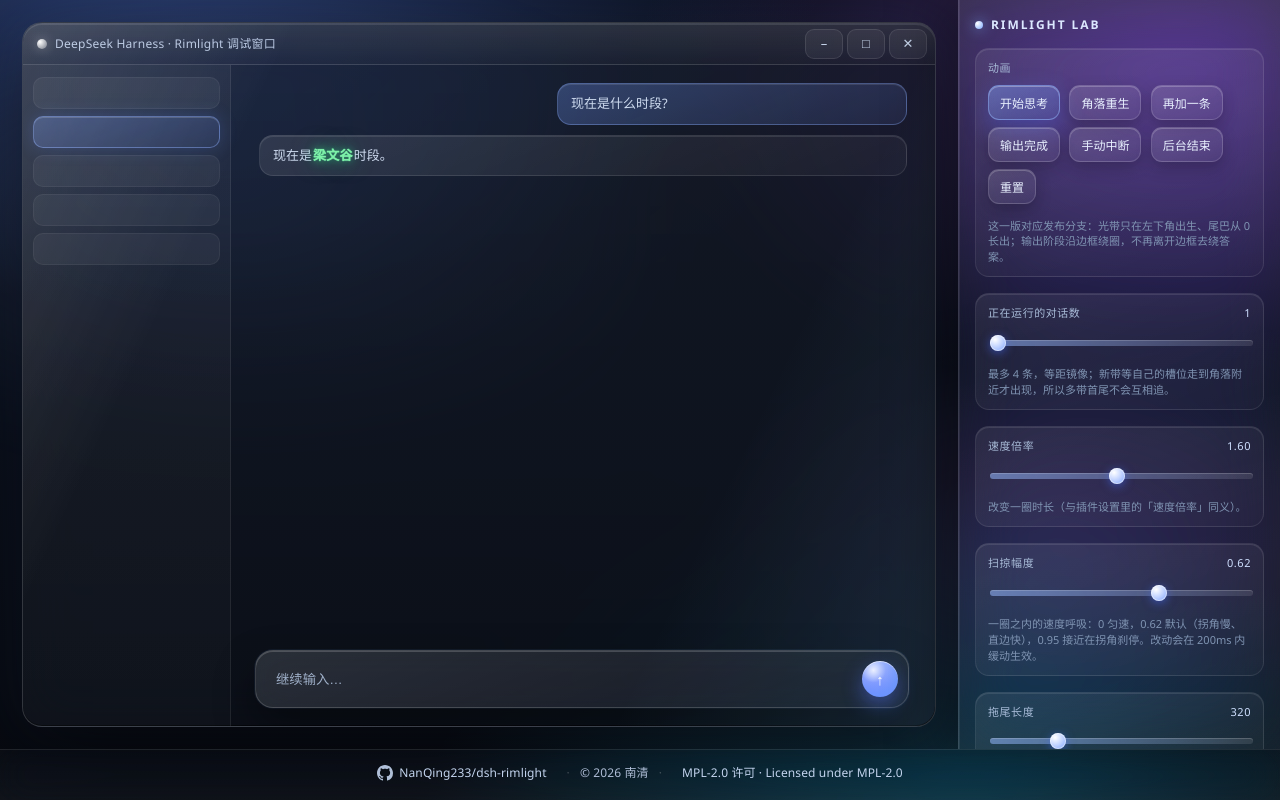
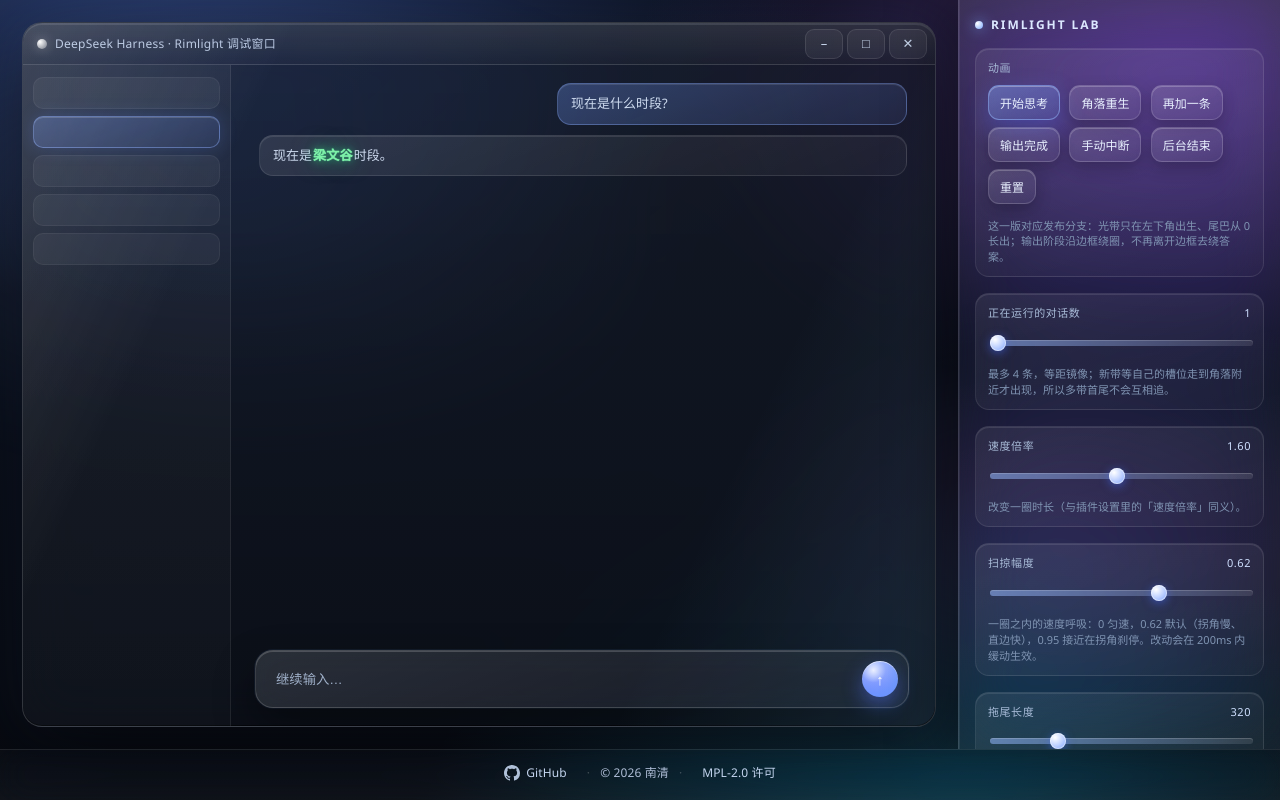
Before and after one commit to NanQing233/dsh-rimlight, a website: page lab/rimlight-lab.html in a window 1280 px wide. Drawn offline with Linux system fonts and the light colour scheme.

Commit message:
Use plain labels for the footer links

```diff
--- a/lab/rimlight-lab.html
+++ b/lab/rimlight-lab.html
@@ -234,14 +234,14 @@
 </div>
 </div>
 <footer id="footer">
-	<a href="https://github.com/NanQing233/dsh-rimlight" target="_blank" rel="noopener noreferrer" title="GitHub repository">
+	<a href="https://github.com/NanQing233/dsh-rimlight" target="_blank" rel="noopener noreferrer" title="GitHub · NanQing233/dsh-rimlight" aria-label="GitHub repository">
 		<svg viewBox="0 0 16 16" width="16" height="16" aria-hidden="true" fill="currentColor"><path d="M8 0C3.58 0 0 3.58 0 8c0 3.54 2.29 6.53 5.47 7.59.4.07.55-.17.55-.38 0-.19-.01-.82-.01-1.49-2.01.37-2.53-.49-2.69-.94-.09-.23-.48-.94-.82-1.13-.28-.15-.68-.52-.01-.53.63-.01 1.08.58 1.23.82.72 1.21 1.87.87 2.33.66.07-.52.28-.87.51-1.07-1.78-.2-3.64-.89-3.64-3.95 0-.87.31-1.59.82-2.15-.08-.2-.36-1.02.08-2.12 0 0 .67-.21 2.2.82.64-.18 1.32-.27 2-.27.68 0 1.36.09 2 .27 1.53-1.04 2.2-.82 2.2-.82.44 1.1.16 1.92.08 2.12.51.56.82 1.27.82 2.15 0 3.07-1.87 3.75-3.65 3.95.29.25.54.73.54 1.48 0 1.07-.01 1.93-.01 2.2 0 .21.15.46.55.38A8.013 8.013 0 0 0 16 8c0-4.42-3.58-8-8-8z"/></svg>
-		<span>NanQing233/dsh-rimlight</span>
+		<span>GitHub</span>
 	</a>
 	<span class="sep">·</span>
 	<span class="copy">© 2026 南清</span>
 	<span class="sep">·</span>
-	<a href="https://github.com/NanQing233/dsh-rimlight/blob/main/LICENSE" target="_blank" rel="noopener noreferrer" title="MPL-2.0">MPL-2.0 许可 · Licensed under MPL-2.0</a>
+	<a href="https://github.com/NanQing233/dsh-rimlight/blob/main/LICENSE" target="_blank" rel="noopener noreferrer" title="MPL-2.0 许可证全文">MPL-2.0 许可</a>
 </footer>
 <script>
 	// A minimal React stand-in so the real client.js can be evaluated in this
```
